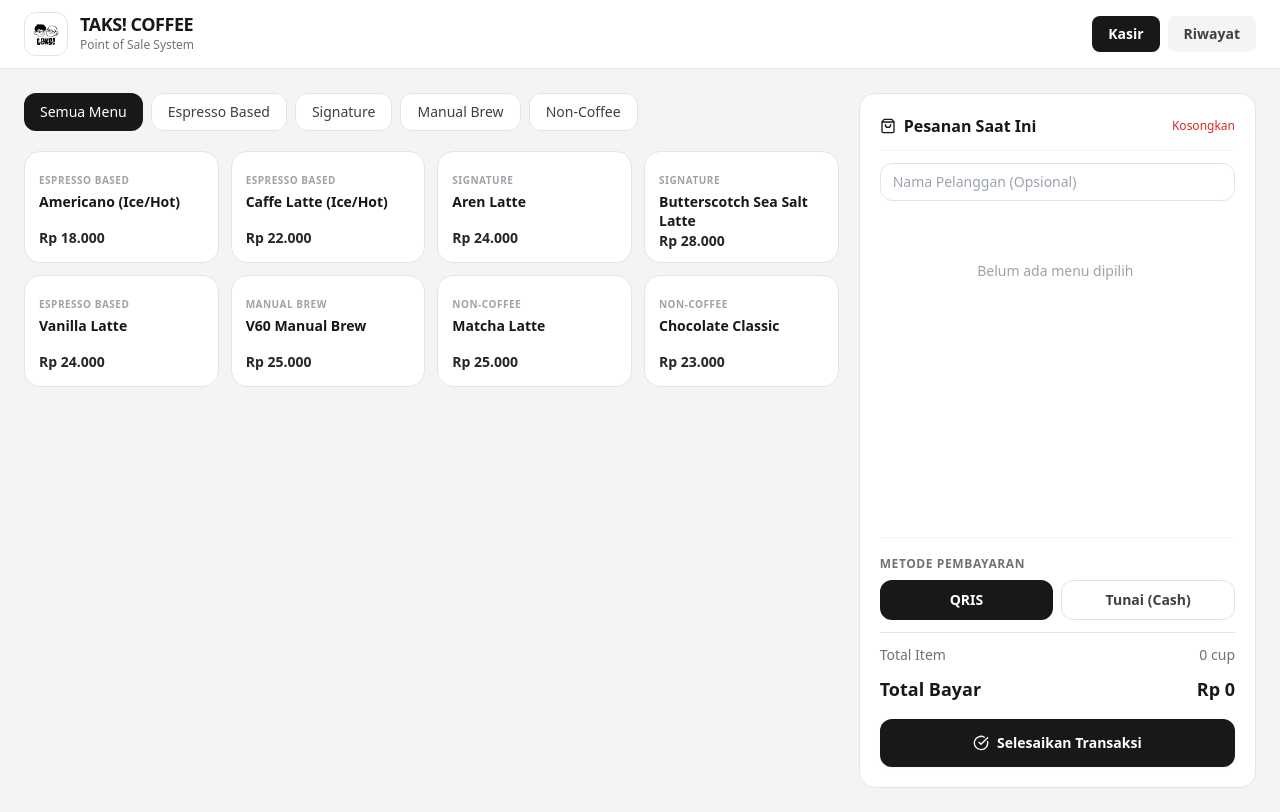
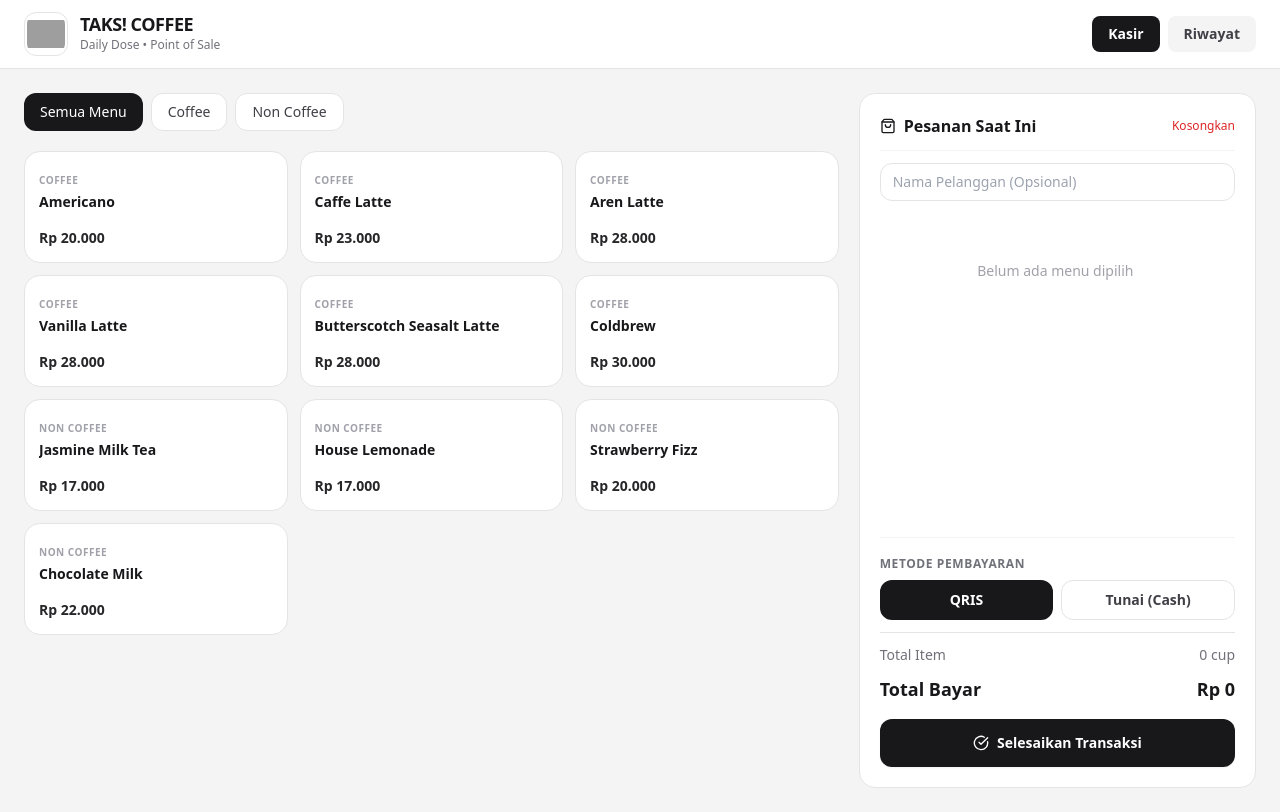
Before and after one commit to Christsss18/taks-coffee-pos, a Spring Boot app: page / in a window 1280 px wide. Run offline with Spring Boot 4, Linux system fonts and the light colour scheme; some libraries are stand-ins or nearby versions; grey boxes are pictures that could not be loaded.

Commit message:
Perbarui menu

```diff
--- a/src/main/resources/static/index.html
+++ b/src/main/resources/static/index.html
@@ -29,10 +29,10 @@
     <!-- Navbar -->
     <header class="bg-white border-b border-zinc-200 px-4 lg:px-6 py-3 flex items-center justify-between sticky top-0 z-30">
         <div class="flex items-center gap-3">
-            <img src="/logo-taks.png" alt="Logo Taks! Coffee" class="w-11 h-11 rounded-xl object-contain border border-zinc-200 bg-white p-0.5">
+            <img src="/logo-taks.jpg" alt="Logo Taks! Coffee" class="w-11 h-11 rounded-xl object-contain border border-zinc-200 bg-white p-0.5">
             <div>
                 <h1 class="font-bold text-lg tracking-tight leading-none">TAKS! COFFEE</h1>
-                <p class="text-xs text-zinc-500 mt-1">Point of Sale System</p>
+                <p class="text-xs text-zinc-500 mt-1">Daily Dose • Point of Sale</p>
             </div>
         </div>
 
@@ -54,14 +54,12 @@
             <!-- Filter Kategori -->
             <div class="flex gap-2 overflow-x-auto pb-1" id="category-filters">
                 <button onclick="filterCategory('Semua')" data-cat="Semua" class="cat-btn px-4 py-2 rounded-xl text-sm font-medium bg-zinc-900 text-white whitespace-nowrap">Semua Menu</button>
-                <button onclick="filterCategory('Espresso Based')" data-cat="Espresso Based" class="cat-btn px-4 py-2 rounded-xl text-sm font-medium bg-white border border-zinc-200 text-zinc-700 hover:bg-zinc-50 whitespace-nowrap">Espresso Based</button>
-                <button onclick="filterCategory('Signature')" data-cat="Signature" class="cat-btn px-4 py-2 rounded-xl text-sm font-medium bg-white border border-zinc-200 text-zinc-700 hover:bg-zinc-50 whitespace-nowrap">Signature</button>
-                <button onclick="filterCategory('Manual Brew')" data-cat="Manual Brew" class="cat-btn px-4 py-2 rounded-xl text-sm font-medium bg-white border border-zinc-200 text-zinc-700 hover:bg-zinc-50 whitespace-nowrap">Manual Brew</button>
-                <button onclick="filterCategory('Non-Coffee')" data-cat="Non-Coffee" class="cat-btn px-4 py-2 rounded-xl text-sm font-medium bg-white border border-zinc-200 text-zinc-700 hover:bg-zinc-50 whitespace-nowrap">Non-Coffee</button>
+                <button onclick="filterCategory('Coffee')" data-cat="Coffee" class="cat-btn px-4 py-2 rounded-xl text-sm font-medium bg-white border border-zinc-200 text-zinc-700 hover:bg-zinc-50 whitespace-nowrap">Coffee</button>
+                <button onclick="filterCategory('Non Coffee')" data-cat="Non Coffee" class="cat-btn px-4 py-2 rounded-xl text-sm font-medium bg-white border border-zinc-200 text-zinc-700 hover:bg-zinc-50 whitespace-nowrap">Non Coffee</button>
             </div>
 
             <!-- Grid Menu -->
-            <div id="menu-grid" class="grid grid-cols-2 sm:grid-cols-3 lg:grid-cols-4 gap-3">
+            <div id="menu-grid" class="grid grid-cols-2 sm:grid-cols-3 lg:grid-cols-3 gap-3">
                 <!-- Diisi otomatis via JS -->
             </div>
         </section>
@@ -167,9 +165,9 @@
     <div id="receipt-overlay" class="hidden fixed inset-0 bg-black/50 z-50 flex items-center justify-center p-4">
         <div id="receipt-modal" class="bg-white w-full max-w-xs rounded-2xl p-5 shadow-xl text-zinc-900 font-mono text-xs">
             <div class="text-center border-b border-dashed border-zinc-300 pb-3">
-                <img src="/logo-taks.png" alt="Taks! Coffee" class="w-14 h-14 mx-auto mb-1.5 object-contain">
+                <img src="/logo-taks.jpg" alt="Taks! Coffee" class="w-14 h-14 mx-auto mb-1.5 object-contain">
                 <h3 class="font-bold text-sm tracking-wide">TAKS! COFFEE</h3>
-                <p class="text-[11px] text-zinc-500">Specialty Coffee Booth</p>
+                <p class="text-[11px] text-zinc-500">@takscoffee.id</p>
                 <p id="rec-date" class="text-[10px] text-zinc-400 mt-1"></p>
             </div>
 
@@ -226,14 +224,19 @@
 
     <script>
         const MENU_ITEMS = [
-            { id: 1, name: "Americano (Ice/Hot)", category: "Espresso Based", price: 18000 },
-            { id: 2, name: "Caffe Latte (Ice/Hot)", category: "Espresso Based", price: 22000 },
-            { id: 3, name: "Aren Latte", category: "Signature", price: 24000 },
-            { id: 4, name: "Butterscotch Sea Salt Latte", category: "Signature", price: 28000 },
-            { id: 5, name: "Vanilla Latte", category: "Espresso Based", price: 24000 },
-            { id: 6, name: "V60 Manual Brew", category: "Manual Brew", price: 25000 },
-            { id: 7, name: "Matcha Latte", category: "Non-Coffee", price: 25000 },
-            { id: 8, name: "Chocolate Classic", category: "Non-Coffee", price: 23000 }
+            // COFFEE
+            { id: 1, name: "Americano", category: "Coffee", price: 20000 },
+            { id: 2, name: "Caffe Latte", category: "Coffee", price: 23000 },
+            { id: 3, name: "Aren Latte", category: "Coffee", price: 28000 },
+            { id: 4, name: "Vanilla Latte", category: "Coffee", price: 28000 },
+            { id: 5, name: "Butterscotch Seasalt Latte", category: "Coffee", price: 28000 },
+            { id: 5, name: "Coldbrew", category: "Coffee", price: 30000 },
+
+            // NON COFFEE
+            { id: 6, name: "Jasmine Milk Tea", category: "Non Coffee", price: 17000 },
+            { id: 7, name: "House Lemonade", category: "Non Coffee", price: 17000 },
+            { id: 8, name: "Strawberry Fizz", category: "Non Coffee", price: 20000 },
+            { id: 9, name: "Chocolate Milk", category: "Non Coffee", price: 22000 }
         ];
 
         let cart = [];
```
